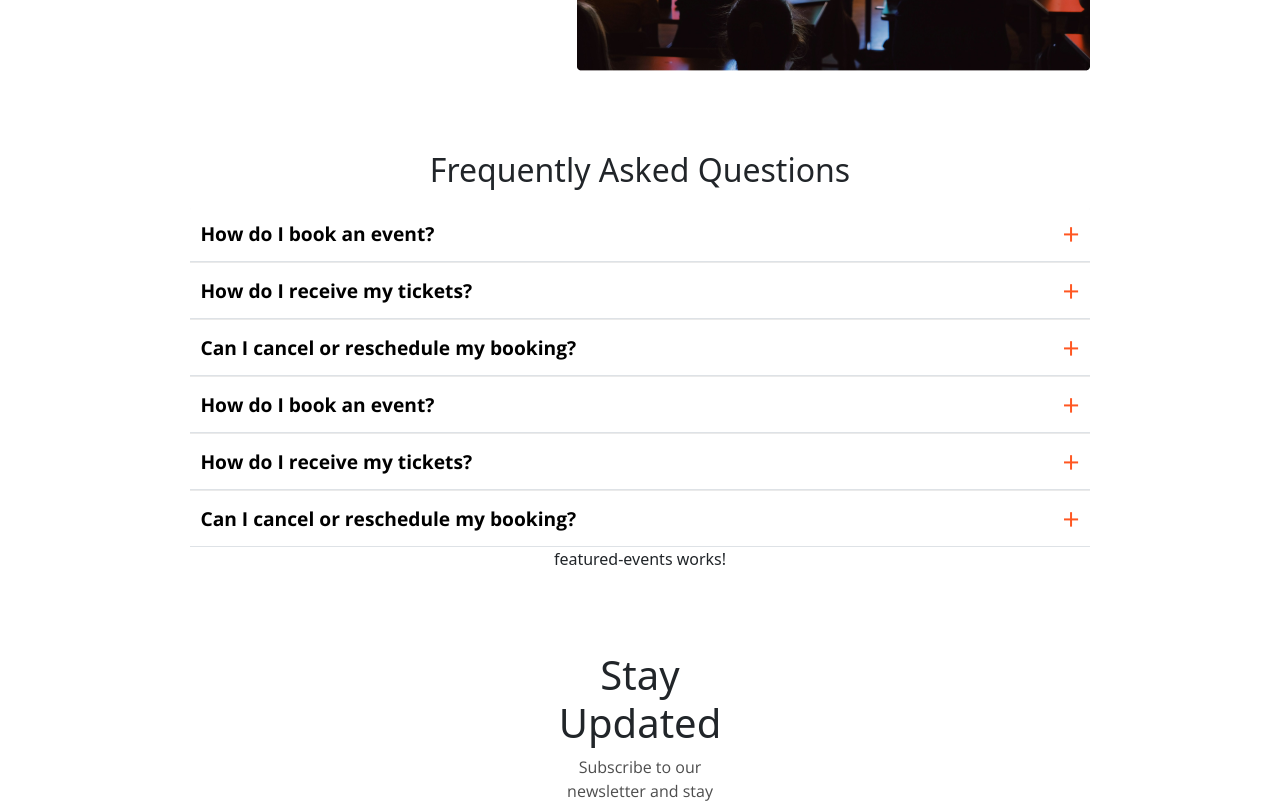
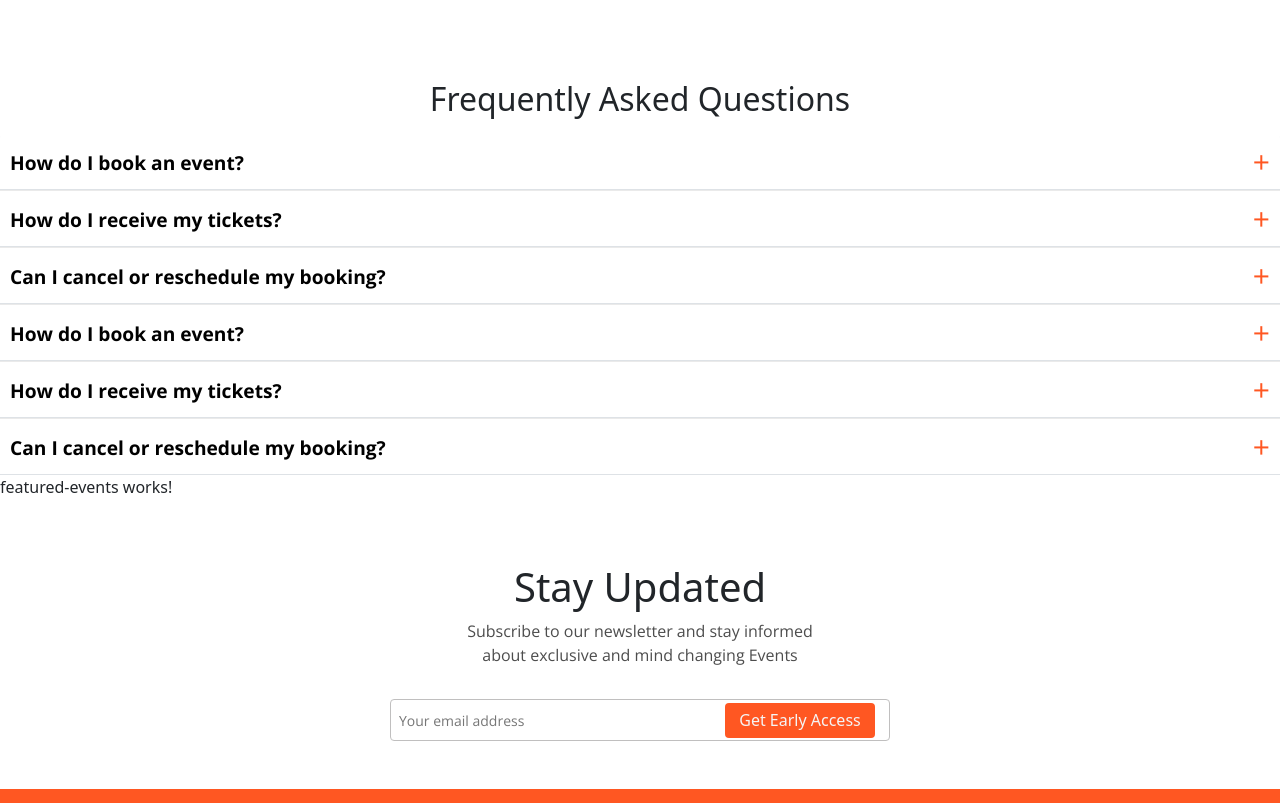
Before and after one commit to Maryann-01/Crowdfind-spark, an Angular app: page /home in a window 1280 px wide. Shown: the part 1400-2203 px from the top of the page. Built offline with nearby package versions, Linux system fonts and the light colour scheme.

Commit message:
fix:homepage navbar

```diff
--- a/src/app/faq/faq.component.css
+++ b/src/app/faq/faq.component.css
@@ -9,7 +9,7 @@
     background: none;
     border: none;
     cursor: pointer;
-    width: 100%;
+    /* width: 100%; */
     display: flex;
     justify-content: space-between;
     padding: 10px;
@@ -33,3 +33,9 @@
 font-size: 30px;
 font-weight: 350;
 }
+.faq-sect{
+  display:flex;
+  align-items: center;
+  justify-content: center;
+  /* width:40vw; */
+}
--- a/src/app/faq/faq.component.html
+++ b/src/app/faq/faq.component.html
@@ -1,8 +1,8 @@
-<div>
+<div class="">
     <h2 style="text-align: center; margin:2vh 0vw">Frequently Asked Questions</h2>
     <div class="accordion">
         <div *ngFor="let faq of faqs; let i = index" class="accordion-item">
-          <h2 class="accordion-header">
+          <h2 class="accordion-header faq-sect">
             <button (click)="toggleAccordion(i)" class="accordion-button">
               {{ faq.question }}
 
--- a/src/app/home/home.component.html
+++ b/src/app/home/home.component.html
@@ -1,7 +1,6 @@
-<div class="homePage">
+
     <app-navbar></app-navbar>
     <app-home-info></app-home-info>
     <app-featured-events></app-featured-events>
     <app-stay-updated></app-stay-updated>
     <app-footer></app-footer>
-</div>
```
